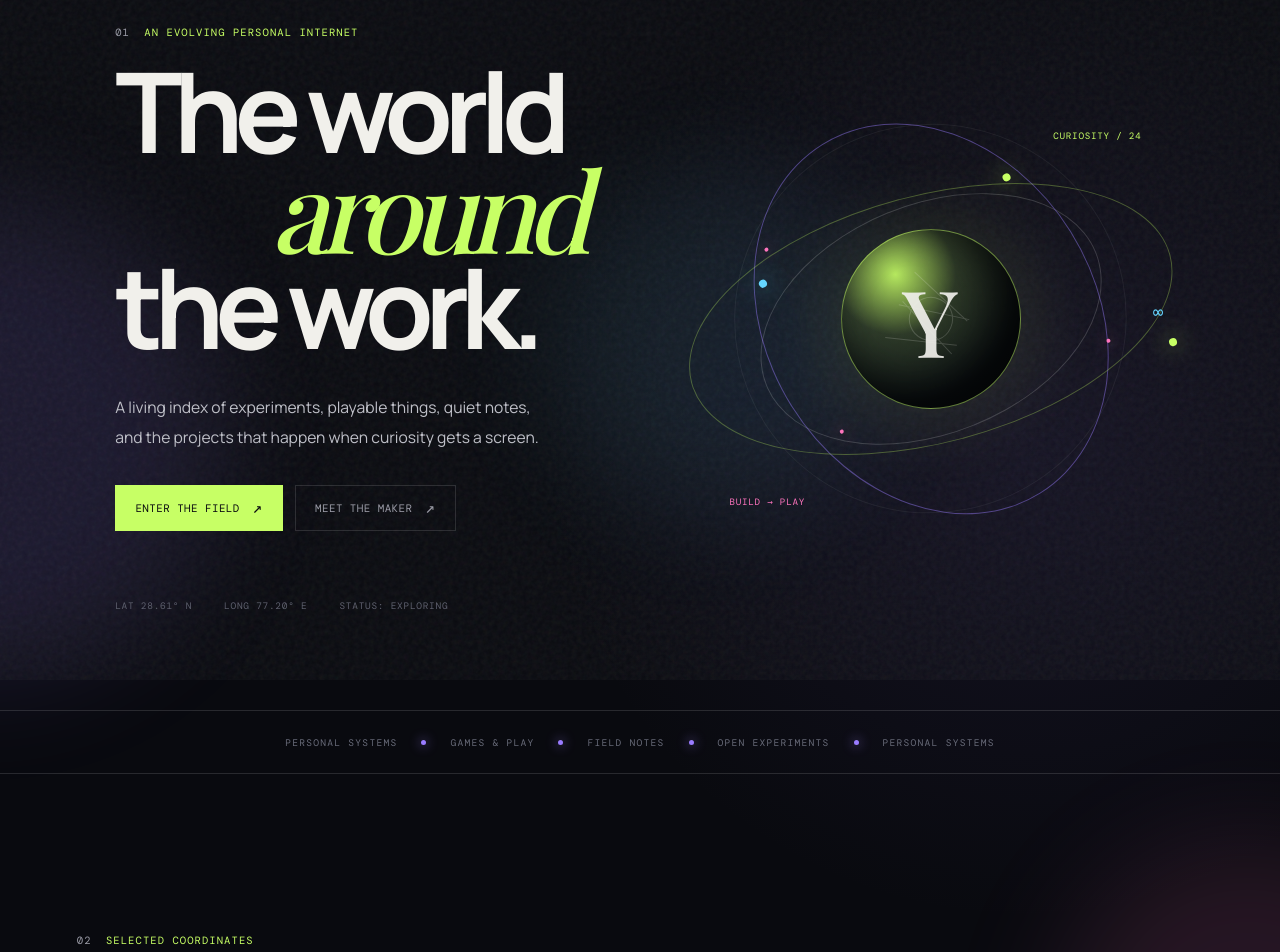
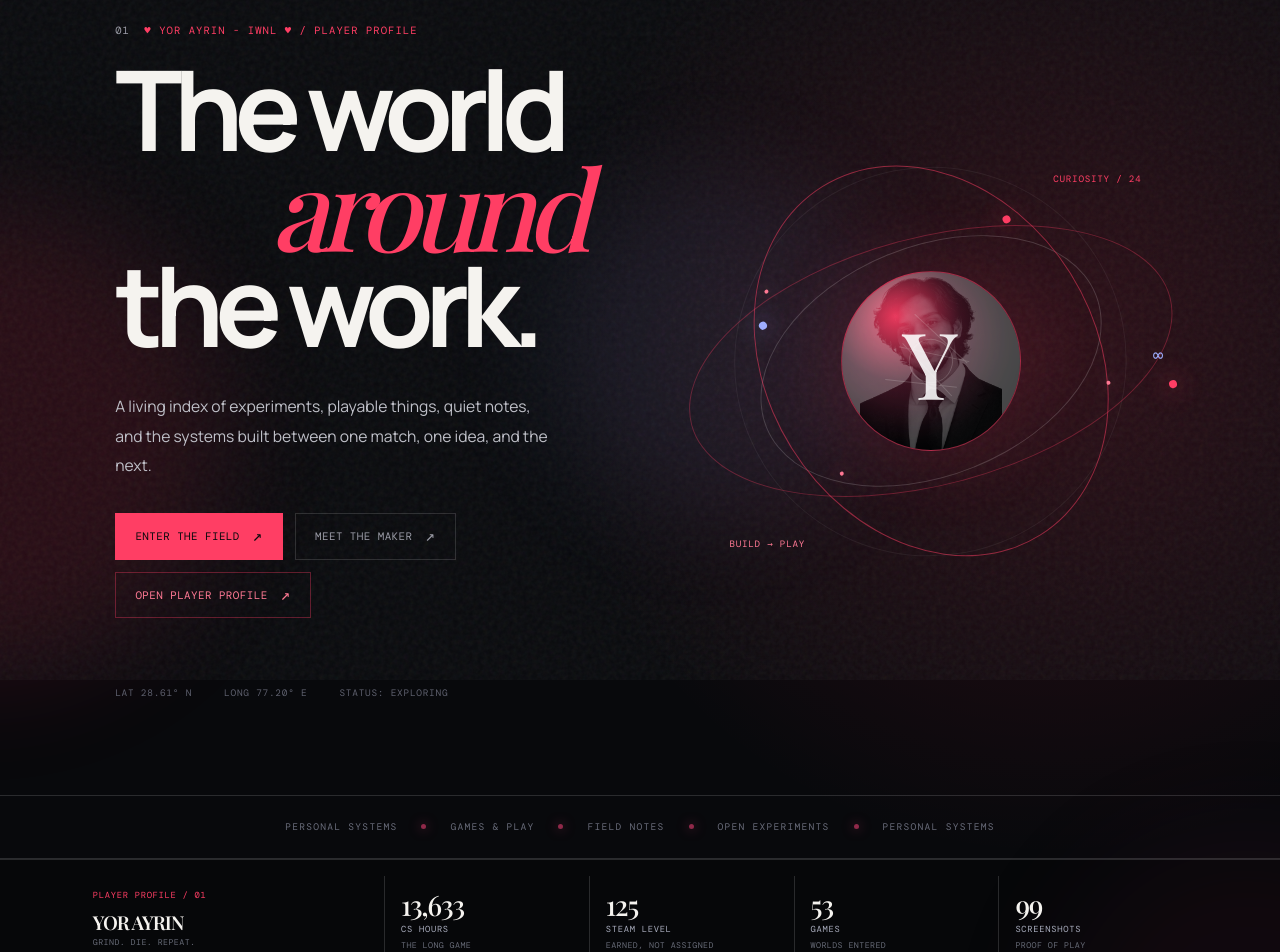
Before and after one commit to yorayriniwnl/Yorayriniwnl.in, a React (Vite) app: page / in a window 1280 px wide. Shown: the part 120-1072 px from the top of the page. Built offline with nearby package versions, Linux system fonts and the light colour scheme; a web font is replaced by a local one.

Commit message:
Reframe UI around player profile identity

```diff
--- a/src/App.tsx
+++ b/src/App.tsx
@@ -187,6 +187,13 @@ const archive = [
   },
 ];
 
+const playerStats = [
+  { value: "13,633", label: "CS hours", note: "the long game" },
+  { value: "125", label: "Steam level", note: "earned, not assigned" },
+  { value: "53", label: "games", note: "worlds entered" },
+  { value: "99", label: "screenshots", note: "proof of play" },
+];
+
 function Arrow() {
   return <span aria-hidden="true">↗</span>;
 }
@@ -287,18 +294,19 @@ function App() {
       <main id="top">
         <section className="hub-hero" aria-labelledby="hero-title">
           <div className="hero-copy">
-            <p className="eyebrow"><span>01</span> An evolving personal internet</p>
+            <p className="eyebrow"><span>01</span> ♥ Yor Ayrin - iwnl ♥ / player profile</p>
             <h1 id="hero-title">
               The world
               <em>around</em>
               the work.
             </h1>
             <p className="hero-lede">
-              A living index of experiments, playable things, quiet notes, and the projects that happen when curiosity gets a screen.
+              A living index of experiments, playable things, quiet notes, and the systems built between one match, one idea, and the next.
             </p>
             <div className="hero-actions">
               <a className="button button-primary" href="#world">Enter the field <Arrow /></a>
               <a className="button button-quiet" href="https://yorayriniwnl.vercel.app">Meet the maker <Arrow /></a>
+              <a className="button button-steam" href="https://steamcommunity.com/id/yorayriniwnl/">Open player profile <Arrow /></a>
             </div>
             <div className="hero-aside"><span>LAT 28.61° N</span><span>LONG 77.20° E</span><span>STATUS: EXPLORING</span></div>
           </div>
@@ -306,7 +314,7 @@ function App() {
             <div className="orbit orbit-a"><i /></div>
             <div className="orbit orbit-b"><i /></div>
             <div className="orbit orbit-c"><i /></div>
-            <div className="hero-planet"><GrainMark /><b>Y</b></div>
+            <div className="hero-planet"><img src="/ayush-avatar.png" alt="" /><GrainMark /><b>Y</b></div>
             <span className="orbit-label label-one">curiosity / 24</span>
             <span className="orbit-label label-two">build → play</span>
             <span className="orbit-label label-three">∞</span>
@@ -320,6 +328,11 @@ function App() {
           <span>OPEN EXPERIMENTS</span><i />
           <span>PERSONAL SYSTEMS</span>
         </div>
+
+        <section className="profile-stat-rack" aria-label="Player profile telemetry">
+          <div className="profile-stat-rack__identity"><span>PLAYER PROFILE / 01</span><strong>YOR AYRIN</strong><small>GRIND. DIE. REPEAT.</small></div>
+          {playerStats.map((stat) => <div className="profile-stat" key={stat.label}><strong>{stat.value}</strong><span>{stat.label}</span><small>{stat.note}</small></div>)}
+        </section>
 
         <section className="world-section section-shell" id="world" aria-labelledby="world-title">
           <div className="section-heading">
--- a/src/styles.css
+++ b/src/styles.css
@@ -169,3 +169,13 @@ main, .site-footer { position: relative; z-index: 1; }
 .game-card > * { transform: translateZ(1px); }
 @media (max-width: 620px) { .nav-field-readout { display: none; }.nav-portfolio { margin-left: 0; } }
 @media (prefers-reduced-motion: reduce) { .world-card:hover, .game-card:hover { transform: none; } }
+
+:root { --acid:#ff3e64; --violet:#8f2949; --pink:#ff7994; --blue:#9eaeff; --paper:#f5f3ef; --ink:#08090c; --line:rgba(255,255,255,.14); }
+.hub-shell { background:radial-gradient(circle at 82% 8%,rgba(255,40,82,.15),transparent 32rem),var(--ink); }.hub-shell::before { opacity:.2; background-image:linear-gradient(rgba(255,255,255,.045) 1px,transparent 1px),linear-gradient(90deg,rgba(255,255,255,.045) 1px,transparent 1px); }.ambient-one { background:#ff234f; }.ambient-two { background:#7c1e46; }.ambient-three { background:#8da2ff; }
+.site-nav.is-scrolled { background:rgba(8,9,12,.8); }.nav-portfolio { border-color:rgba(255,62,100,.45); color:var(--acid); }.nav-portfolio:hover { background:var(--acid); color:var(--ink); }.wordmark-dot { background:var(--acid); box-shadow:0 0 0 4px rgba(255,62,100,.1),0 0 16px var(--acid); }
+.hero-planet { overflow:hidden; border-color:rgba(255,62,100,.55); background:radial-gradient(circle at 30% 25%,rgba(255,62,100,.9),rgba(72,22,39,.78) 35%,rgba(8,9,12,.98) 74%); box-shadow:inset -20px -16px 40px rgba(0,0,0,.78),0 0 90px rgba(255,62,100,.16); }.hero-planet img { position:absolute; inset:0; width:100%; height:100%; object-fit:cover; object-position:center top; filter:grayscale(1) contrast(1.25); mix-blend-mode:screen; opacity:.27; }.hero-planet b { color:rgba(255,255,255,.88); }.orbit::after { background:var(--acid); box-shadow:0 0 24px var(--acid); }.orbit-b { border-color:rgba(255,62,100,.5); }.orbit-b::after { background:var(--blue); box-shadow:0 0 24px var(--blue); }.orbit-c { border-color:rgba(255,62,100,.32); }.label-one { color:var(--acid); }.label-two { color:var(--pink); }
+.button-steam { border-color:rgba(255,62,100,.35); color:var(--pink); }.button-steam:hover { border-color:var(--acid); color:var(--paper); }
+.profile-stat-rack { position:relative; z-index:2; display:grid; grid-template-columns:1.5fr repeat(4,1fr); max-width:1400px; margin:0 auto; padding:1rem clamp(1.25rem,6vw,6.5rem); border-top:1px solid var(--line); border-bottom:1px solid var(--line); background:rgba(0,0,0,.2); }.profile-stat-rack__identity, .profile-stat { display:flex; flex-direction:column; justify-content:center; min-height:86px; padding:.35rem 1rem; }.profile-stat + .profile-stat, .profile-stat-rack__identity + .profile-stat { border-left:1px solid var(--line); }.profile-stat-rack__identity span, .profile-stat span { color:var(--acid); font:.55rem var(--mono); letter-spacing:.08em; text-transform:uppercase; }.profile-stat-rack__identity strong { margin:.45rem 0 .15rem; color:var(--paper); font:600 1.2rem var(--serif); letter-spacing:-.05em; }.profile-stat-rack__identity small, .profile-stat small { color:#666a76; font:.52rem var(--mono); text-transform:uppercase; letter-spacing:.05em; }.profile-stat strong { color:var(--paper); font:1.75rem var(--serif); letter-spacing:-.05em; }.profile-stat span { color:#a9adbd; }.profile-stat small { margin-top:.3rem; }
+.profile-stat-rack .profile-stat:first-of-type strong { color:var(--acid); }
+@media (max-width:960px) { .profile-stat-rack { grid-template-columns:repeat(4,1fr); }.profile-stat-rack__identity { grid-column:1 / -1; min-height:70px; padding-left:0; border-bottom:1px solid var(--line); }.profile-stat-rack__identity + .profile-stat { border-left:0; } }
+@media (max-width:620px) { .profile-stat-rack { grid-template-columns:repeat(2,1fr); padding:1rem 1.25rem; }.profile-stat-rack__identity { grid-column:1 / -1; }.profile-stat:nth-of-type(odd) { border-left:0; }.profile-stat { min-height:76px; padding:.6rem .5rem; }.profile-stat strong { font-size:1.45rem; } }
```
Also changed, not shown: public/ayush-avatar.png (added).
